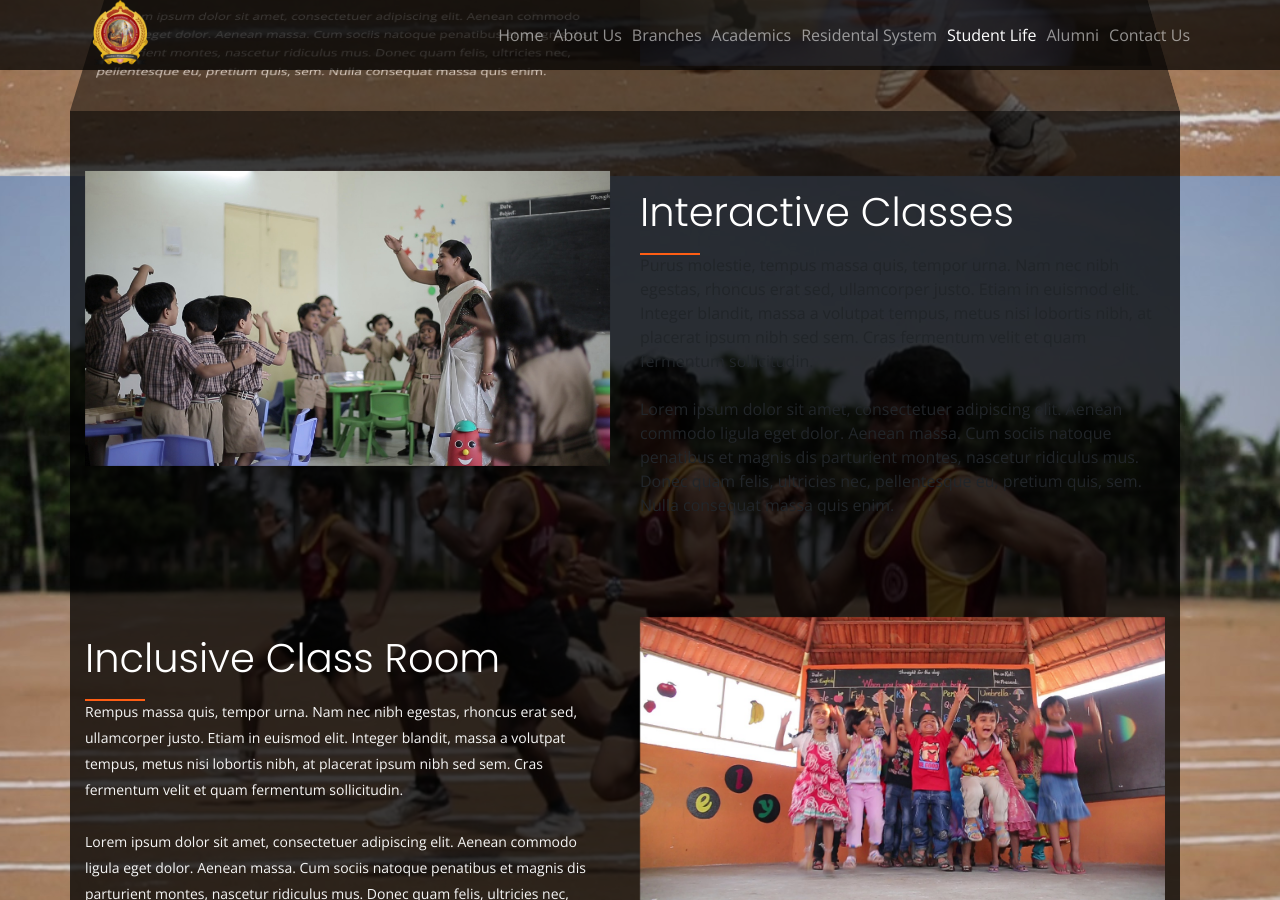
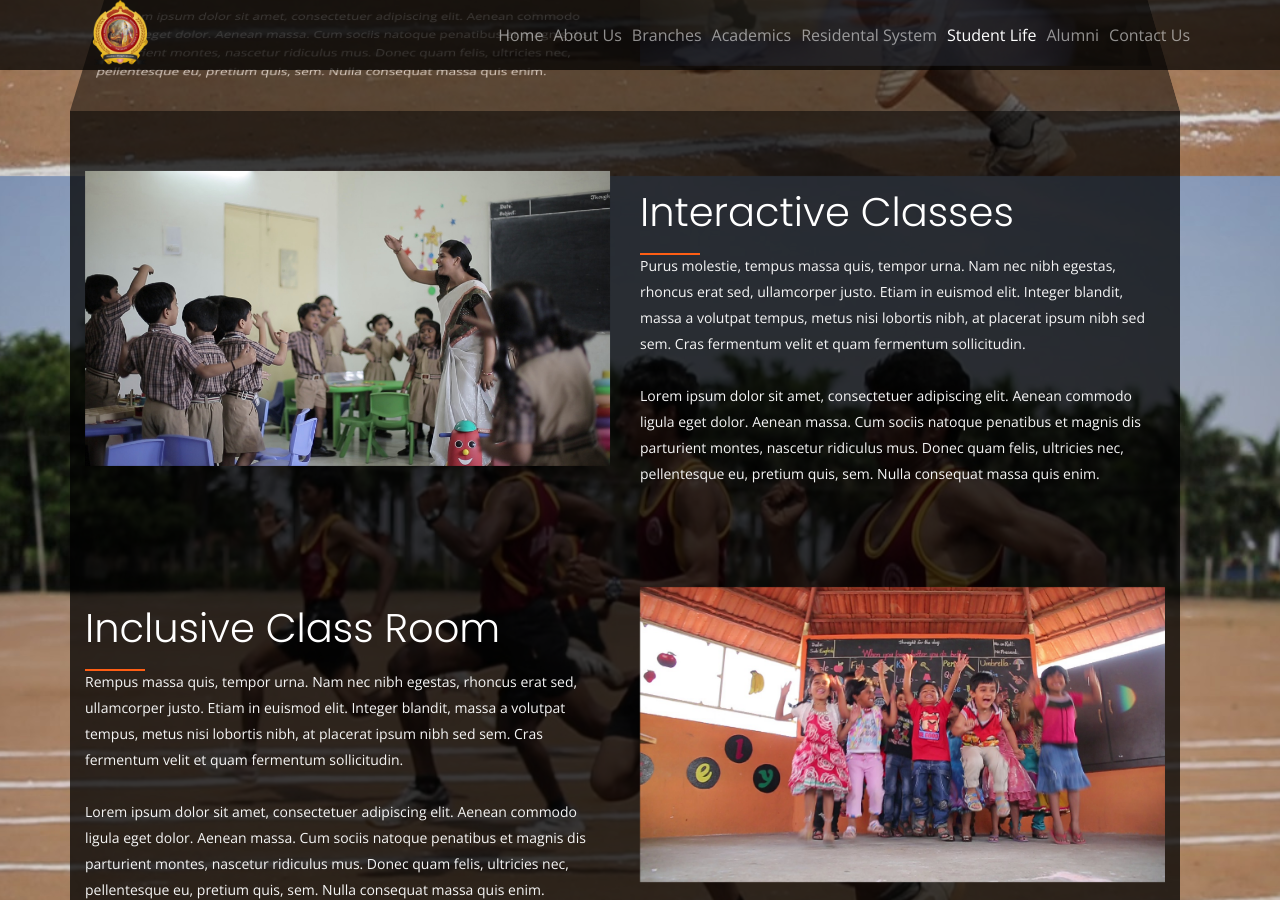
Before and after one commit to krei-school/krei-school.github.io, a Jekyll site: the page built from student-life.md, in a window 1280 px wide and 900 px high, scrolled down 1358 px. Built offline with Jekyll 4.4.1, drawn with Linux system fonts in a browser that asks for light colours.

Commit message:
fixes layout issue

```diff
--- a/_layouts/home.html
+++ b/_layouts/home.html
@@ -9,7 +9,7 @@ layout: default
     </div>
 </header>
 <main style="overflow: visible">
-    <section id="section1" class="about-area pb-60 pt-100" style="overflow: hidden">
+    <section id="section1" class="about-area pb-60 60" style="overflow: hidden">
         <div class="container">
         <div class="row pt-60">
             <div class="col-xl-6 col-lg-6 mb-20 md-margin" >
--- a/_layouts/student-life.html
+++ b/_layouts/student-life.html
@@ -78,7 +78,7 @@ layout: general_page
                             <h2>{{page.sections.i2.cards.i3.title}}</h2>
                         </div>
                         <div class="about-content">
-                            {{page.sections.i2.cards.i3.text | newline_to_br}}
+                            <p>{{page.sections.i2.cards.i3.text | newline_to_br}}</p>
                         </div>
                     </div>
 
```
